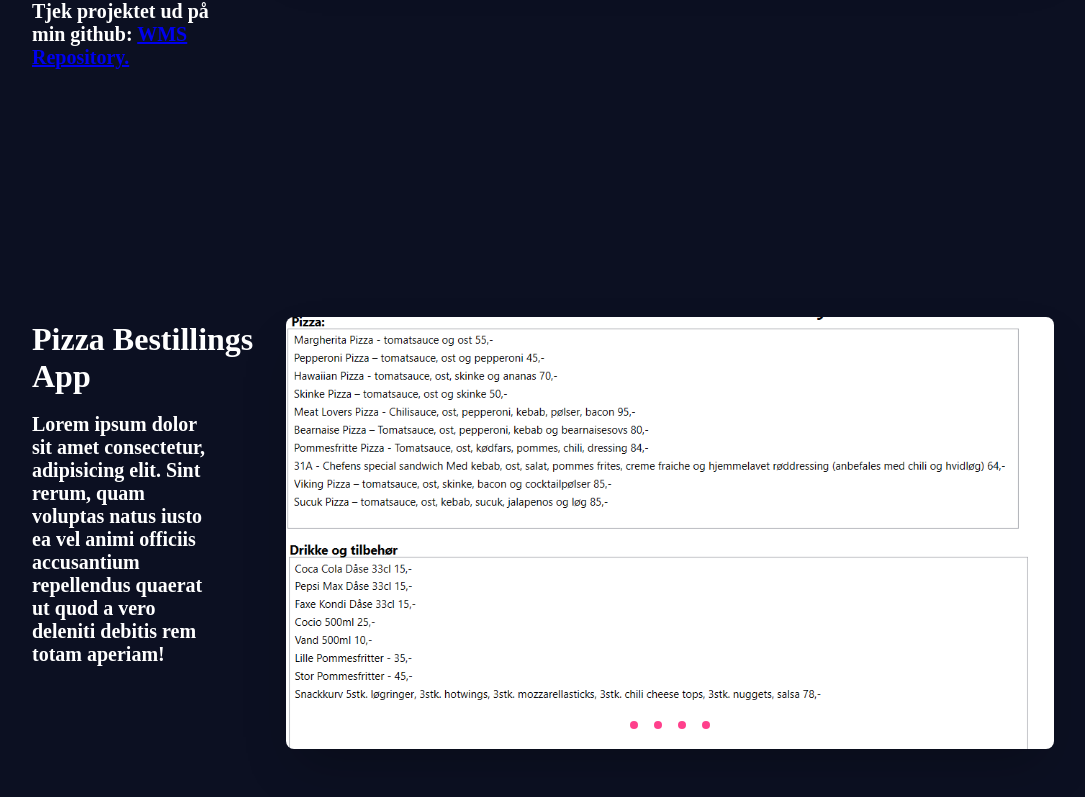
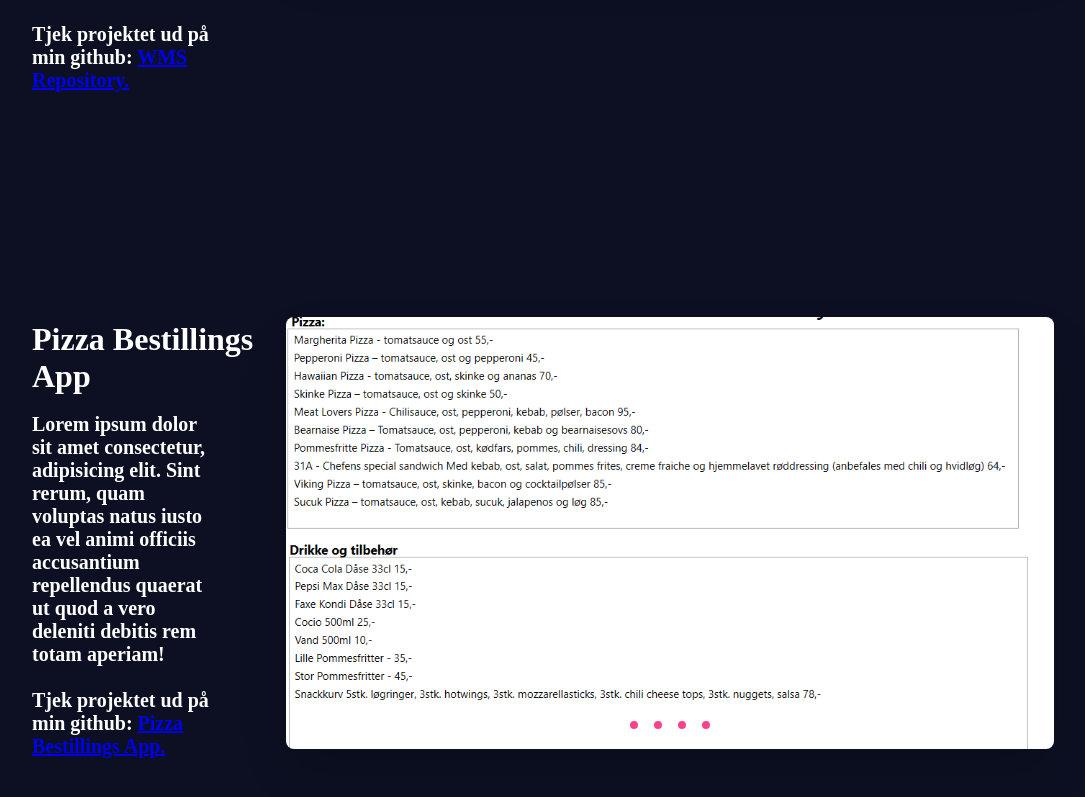
Before and after one commit to HrSejer/Portfolio, a plain HTML site: page Projekter.html in a window 1280 px wide. Shown: the part 585-1382 px from the top of the page, without its empty margins (66-1151 px from the left). Drawn offline with nearby package versions, Linux system fonts and the light colour scheme.

Commit message:
Added Link to pizza app

```diff
--- a/Projekter.html
+++ b/Projekter.html
@@ -30,6 +30,7 @@
             <h4>I dette projekt blev jeg stilt til opgave at lave WMS til en fiktiv virksomhed. Man kan indsætte,
                 opdatere og slette produkter, ordrer og medarbejdere. App'en er sat op til en local database på min pc
                 så at dataen bliver gemt.
+                <br>
                 <br> Tjek projektet ud på min github: <a href="https://github.com/HrSejer/WMS---ENL-Distribution-AS"
                     target="_blank">WMS Repository.</a>
             </h4>
@@ -58,7 +59,12 @@
             <br>
             <h2>Pizza Bestillings App</h2>
             <br>
-            <h4>Lorem ipsum dolor sit amet consectetur, adipisicing elit. Sint rerum, quam voluptas natus iusto ea vel animi officiis accusantium repellendus quaerat ut quod a vero deleniti debitis rem totam aperiam!</h4>
+            <h4>Lorem ipsum dolor sit amet consectetur, adipisicing elit. Sint rerum, quam voluptas natus iusto ea vel
+                animi officiis accusantium repellendus quaerat ut quod a vero deleniti debitis rem totam aperiam!
+                <br>
+                <br> Tjek projektet ud på min github: <a href="https://github.com/HrSejer/PizzaApp"
+                    target="_blank">Pizza Bestillings App.</a>
+            </h4>
         </div>
 
         <section class="container">
```
